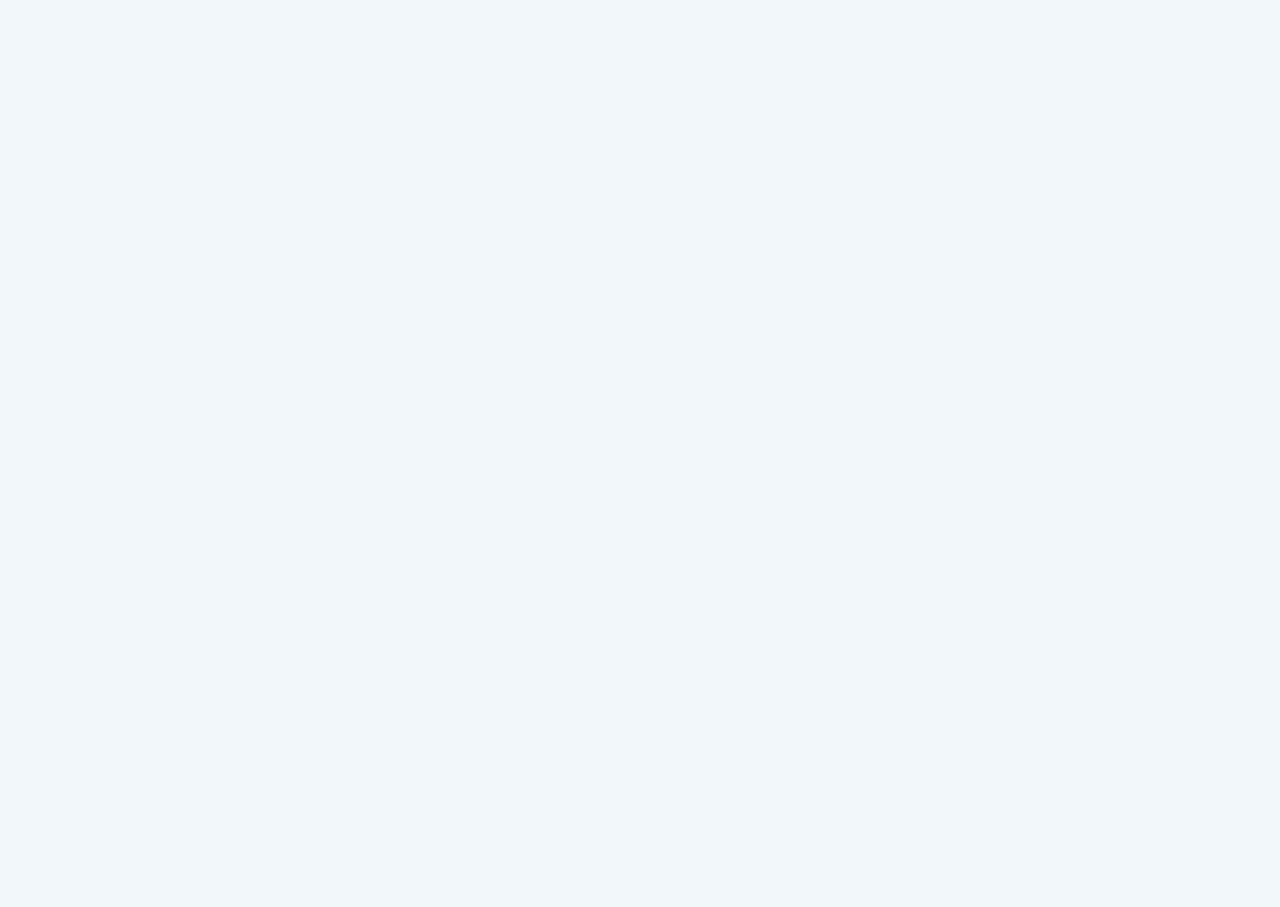
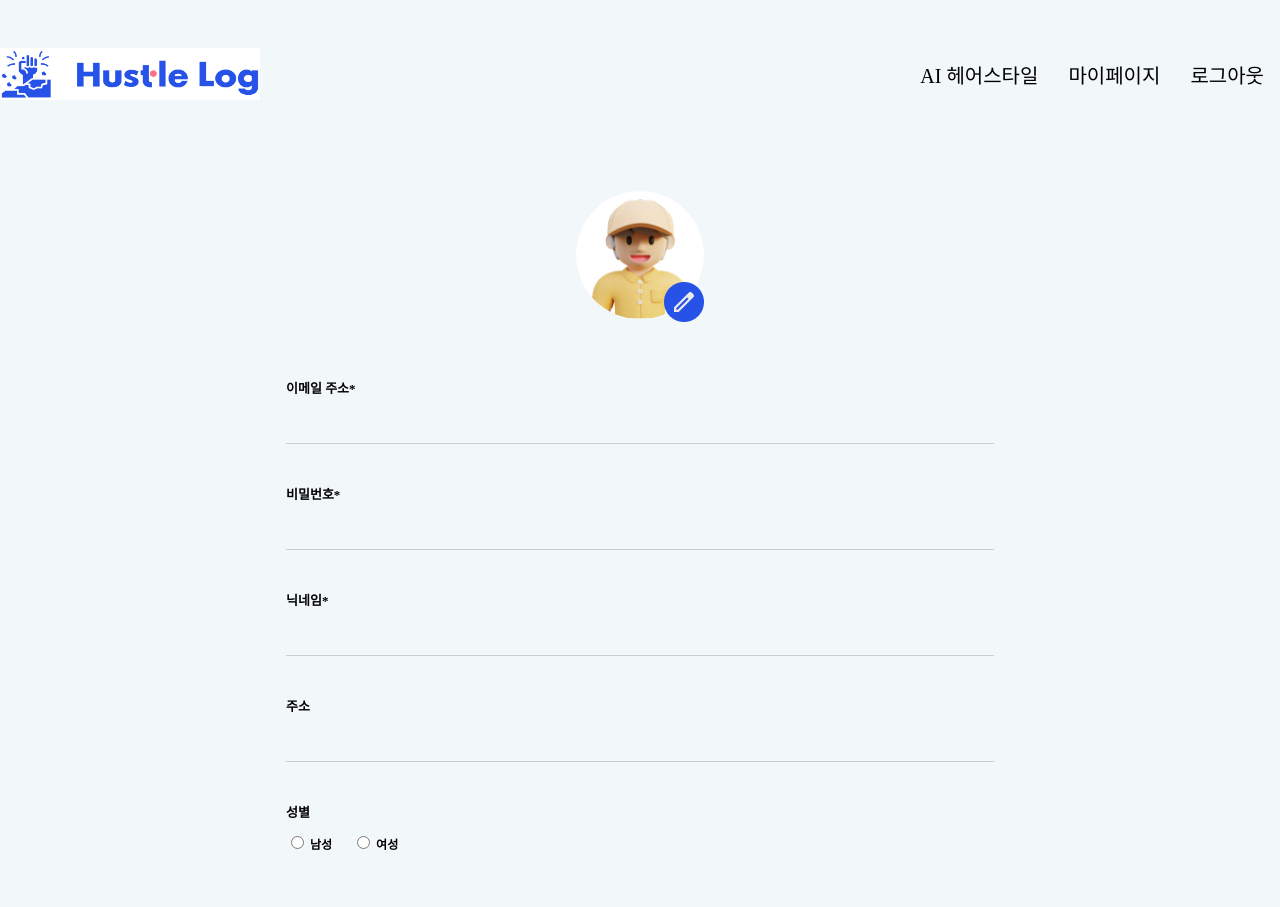
Before and after one commit to AnnSungHee/hAIr_React.JS, a React (Create React App) app: page /mypage-edit in a window 1280 px wide. Before the commit this address had no page. Shown: the top 907 px of the page. Before the commit the page ends 800 px from the top, so only its background shows below. Built offline with nearby package versions, Linux system fonts and the light colour scheme.

Commit message:
feat : [박경인] 내정보 수정페이지 추가

```diff
--- a/src/App.js
+++ b/src/App.js
@@ -5,6 +5,7 @@ import HomePage from './pages/HomePage';
 import FormPage from './pages/FormPage';
 import AiHairstylePage from './pages/AiHairstylePage';
 import MypagePage from './pages/MypagePage';
+import MypageEditPage from './pages/MypageEditPage';
 
 function App() {
   return (
@@ -13,6 +14,7 @@ function App() {
       <Route path="/form" element={<FormPage />} />
       <Route path="/ai-hairstyle" element={<AiHairstylePage />} />
       <Route path="/mypage" element={<MypagePage />} />
+      <Route path="/mypage-edit" element={<MypageEditPage />} />
     </Routes>
   );
 }
--- /dev/null
+++ b/src/assets/styles/pages/MypageEditPageStyle.css
@@ -0,0 +1,96 @@
+.profile-form{
+    display: flex;
+    flex-direction: column;
+    align-items: center;
+
+    padding-left: 286px;
+    padding-right: 286px;
+    margin-top: 88px;
+}
+
+
+    .profileImgBox{
+        position: relative;
+        display: inline;
+
+        margin-bottom: 60px;
+    }
+
+        .profileImg{
+            width: 128px;
+            height: 128px;
+
+            border-radius: 999px;
+        }
+
+        .editImg{
+            position: absolute;
+            bottom: 0;
+            right: 0;
+        }
+
+    .form-group {
+        margin-bottom: 44px;
+        width: 100%;
+    }
+
+        .form-group label {
+            display: block;
+            margin-bottom: 14px;
+            font-weight: bold; /* Match styling from first image */
+
+            font-size: 13px;
+        }
+
+        .form-group input[type="text"],
+        .form-group input[type="email"] {
+            width: 100%;
+            padding: 10px;
+            box-sizing: border-box;
+            border: none;
+            border-bottom: 1px solid #ccc;
+
+            background: none;
+            outline: none;
+
+            font-size: 12px;
+        }
+
+        .gender-options {
+            display: flex;
+            gap: 20px;
+        }
+
+            .gender-options>label{
+                font-size: 12px;
+            }
+
+.form-actions {
+    align-self: flex-end;
+
+    display: flex;
+    justify-content: end;
+    gap: 20px;
+
+    padding-bottom: 80px;
+}
+
+    .save-button {
+        background-color: #2752E7; /* Match the button color */
+        color: white;
+        padding: 10px 20px;
+        border: none;
+        border-radius: 4px;
+        cursor: pointer;
+        font-size: 16px; /* Adjust font size to match */
+    }
+
+    .cancel-button {
+        background-color: #fff;
+        color: #dc3545; /* Match the button color */
+        padding: 10px 20px;
+        border: 1px solid #dc3545;
+        border-radius: 4px;
+        cursor: pointer;
+        font-size: 16px; /* Adjust font size to match */
+    }
--- /dev/null
+++ b/src/pages/MypageEditPage.js
@@ -0,0 +1,70 @@
+import React, { useState } from 'react';
+import HeaderComponent from '../components/HeaderComponent';
+import '../assets/styles/pages/MypageEditPageStyle.css';
+
+const MypageEditPage = () => {
+
+    const [formData, setFormData] = useState({
+        email: '',
+        password: '',
+        username: '',
+        location: '',
+        gender: ''
+      });
+
+      const handleChange = (e) => {
+        const { name, value } = e.target;
+        setFormData({
+          ...formData,
+          [name]: value
+        });
+      };
+
+      const handleSubmit = (e) => {
+        e.preventDefault();
+        console.log('Form submitted:', formData);
+      };
+
+
+    return (
+        <div>
+            <HeaderComponent/>
+
+            <form onSubmit={handleSubmit} className="profile-form">
+                <div className='profileImgBox'>
+                    <img className='profileImg' src="/images/pages/MypagePage/profile.png" alt="profile image" />
+                    <img className='editImg' src="/images/pages/MypagePage/edit.png" alt="edit image" />
+                </div>
+                <div className="form-group">
+                    <label>이메일 주소*</label>
+                    <input type="email" name="email" value={formData.email} onChange={handleChange} required />
+                </div>
+                <div className="form-group">
+                    <label>비밀번호*</label>
+                    <input type="text" name="password" value={formData.password} onChange={handleChange} required />
+                </div>
+                <div className="form-group">
+                    <label>닉네임*</label>
+                    <input type="text" name="username" value={formData.username} onChange={handleChange} required />
+                </div>
+                <div className="form-group">
+                    <label>주소</label>
+                    <input type="text" name="location" value={formData.location} onChange={handleChange} />
+                </div>
+                <div className="form-group">
+                    <label>성별</label>
+                    <div className="gender-options">
+                    <label><input type="radio" name="gender" value="male" checked={formData.gender === 'male'} onChange={handleChange} /> 남성</label>
+                    <label><input type="radio" name="gender" value="female" checked={formData.gender === 'female'} onChange={handleChange} /> 여성</label>
+                    </div>
+                </div>
+                <div className="form-actions">
+                    <button type="submit" className="save-button">저장</button>
+                    <button type="button" className="cancel-button">취소</button>
+                </div>
+            </form>
+        </div>
+    );
+};
+
+export default MypageEditPage;
--- a/src/pages/MypagePage.js
+++ b/src/pages/MypagePage.js
@@ -10,6 +10,7 @@ const MypagePage = () => {
       <HeaderComponent />
 
       <div className='pageMain'>
+        <Link to="/mypage-edit">
           <div className='profileBox'>
             <div className='profileImgBox'>
               <img className='profileImg' src="/images/pages/MypagePage/profile.png" alt="profile image" />
@@ -21,6 +22,7 @@ const MypagePage = () => {
               경기도 안양시 동안구
             </div>
           </div>
+        </Link>
 
         <div className='hairstyleList'>
           <Link><HairstyleComponent/></Link>
```
Lines whose indentation alone changed are shown as unchanged.
